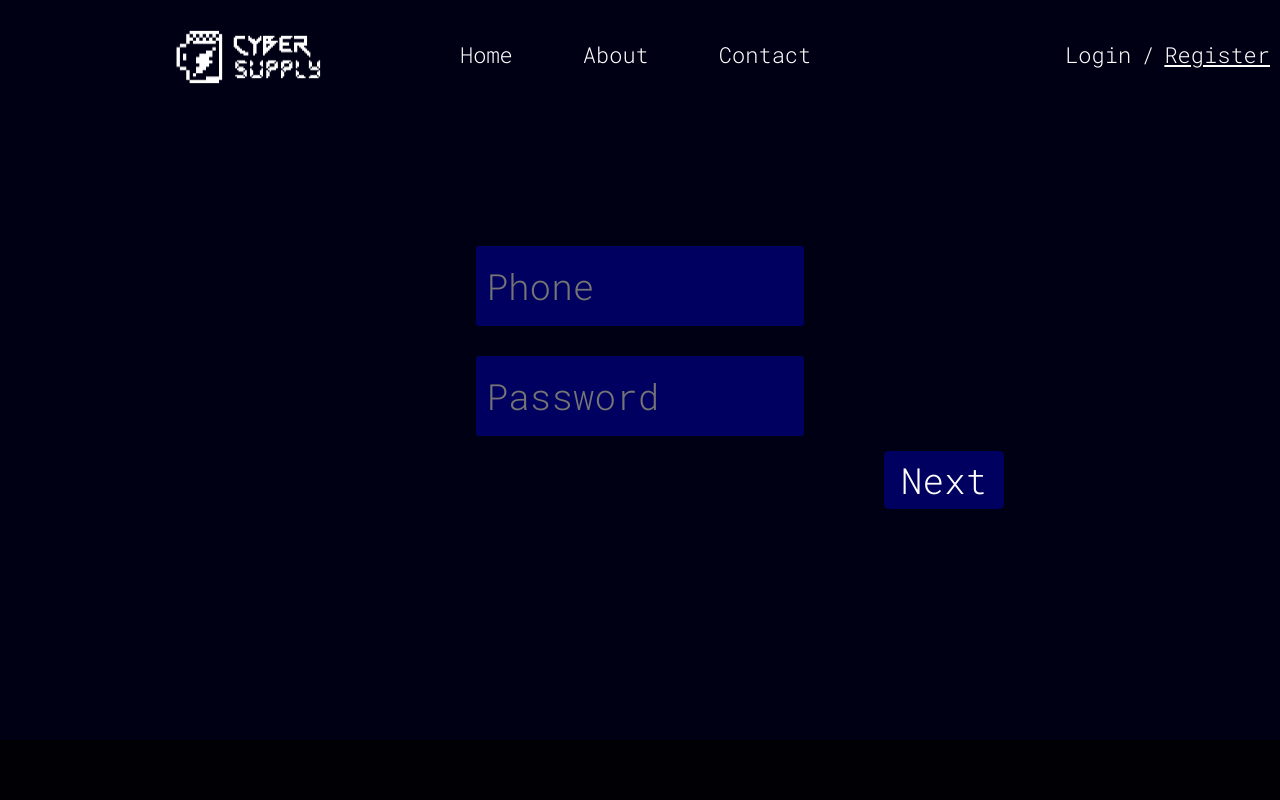
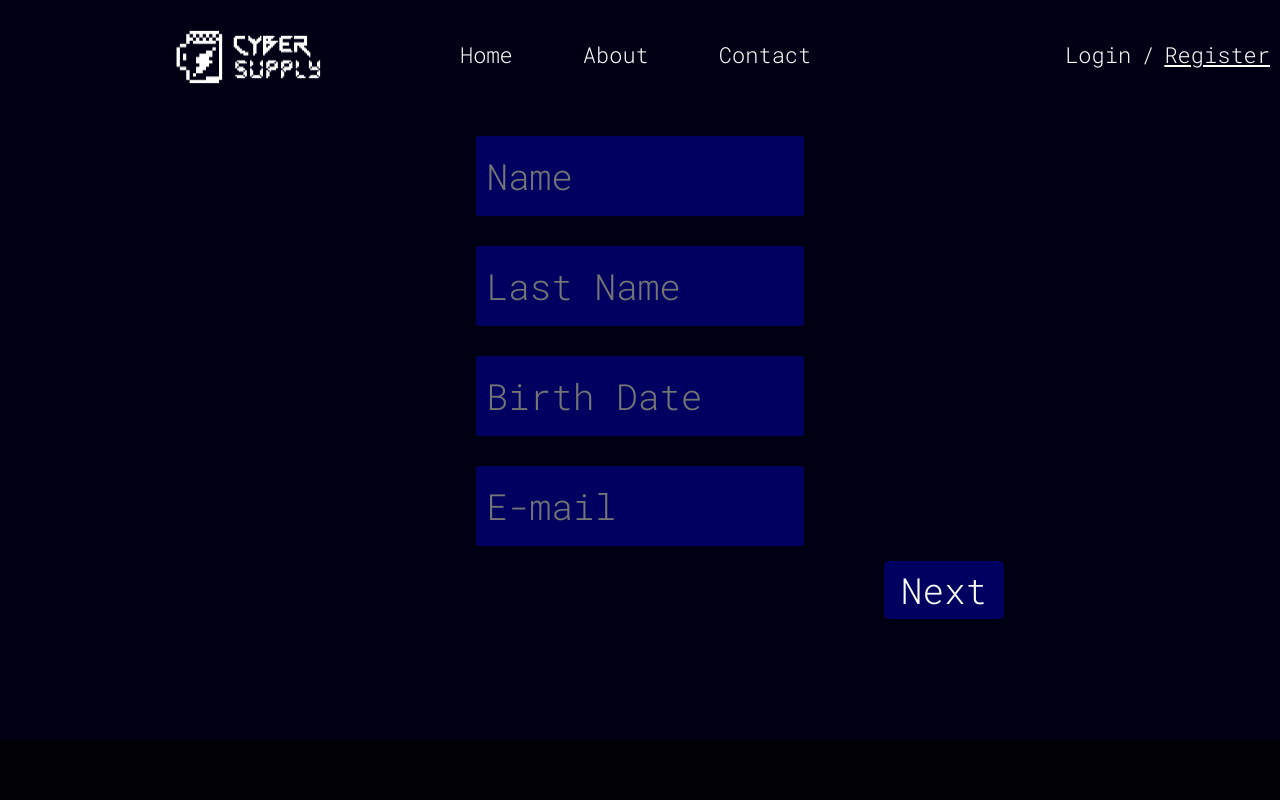
Before and after one commit to LeviAndre/cybersupply, a React (Create React App) app: page /register in a window 1280 px wide. Shown: the top 800 px of the page. Built offline with nearby package versions, Linux system fonts and the light colour scheme.

Commit message:
register v0.02

```diff
--- a/src/components/Register/AccountData.jsx
+++ b/src/components/Register/AccountData.jsx
@@ -1,10 +1,21 @@
+import { useContext, useState } from "react";
 import { TextField, Button, Container } from "./styled.jsx";
 
-function AccountData() {
+function AccountData({onData}) {
+    const [phone, setPhone] = useContext("");
+    const [password, setPassword] = useContext("");
     return (
-        <Container>
-            <TextField id="phone" type="text" placeholder="Phone" />
-            <TextField id="password" type="text" placeholder="Password"/>
+        <Container onSubmit={(event) => {
+            event.preventDefault();
+            onData({phone, password});
+        }}>
+            <TextField
+            value={phone}
+            onChange={(event) =>{ setPhone(event.target.value)}}
+            id="phone" type="text" placeholder="Phone" />
+            <TextField
+            value={password}
+            onChange={(event) =>{ setPassword(event.target.value)}}id="password" type="text" required placeholder="Password"/>
             <Button>Next</Button>
         </Container>
     )
--- a/src/components/Register/Form.jsx
+++ b/src/components/Register/Form.jsx
@@ -1,27 +1,31 @@
+import { useState } from "react";
 import AccountData from "./AccountData";
 import PersonalData from "./PersonalData"
 import ProfessionalData from "./ProfessionalData";
 
-function Form() {
-    const currentStage = 2;
-    return (
-        <>
-            {currentForm(currentStage)}
-        </>
-    );
+function Form({ onData, CPFvalidate }) {
+    const [currentStage, setCurrentStage] = useState(0);
+    const [pickedData, setPickedData] = useState({});
+
+    const currentForm = [
+    <PersonalData onData={next} />,
+    <ProfessionalData onData={next} />,
+    <AccountData onData={onData} />,
+    <p>Thx for submit!</p>
+    ];
+
+    function pickingData(data) {
+        setPickedData({...pickedData, ...data});
+        next();
+    }
+
+    function next(){
+            setCurrentStage(currentStage+1);
+    }
+
+    return <>{currentForm[currentStage]}</>;
+
 }
 
-function currentForm(current) {
-    switch(current) {
-        case 0:
-            return <PersonalData />;
-        case 1:
-            return <ProfessionalData />;
-        case 2:
-            return <AccountData />;
-        default:
-            return <p>Erro ao selecionar formulário.</p>;
-    }
-}
 
 export default Form;
--- a/src/components/Register/PersonalData.jsx
+++ b/src/components/Register/PersonalData.jsx
@@ -1,12 +1,38 @@
+import { useState } from "react";
+
 import { TextField, Button, Container } from "./styled.jsx";
 
-function PersonalData() {
+function PersonalData({onData}) {
+    const [name, setName] = useState("");
+    const [lastName, setLastName] = useState("");
+    const [birth, setBirth] = useState("");
+    const [email, setEmail] = useState("");
+
     return (
-        <Container>
-            <TextField id="name" type="text" placeholder="Name" />
-            <TextField id="lastName" type="text" placeholder="Last Name"/>
-            <TextField id="birth" type="text" placeholder="Birth Date"/>
-            <TextField id="email" type="text" placeholder="E-mail"/>
+        <Container onSubmit={(event) => {
+            event.preventDefault();
+            onData({name, lastName, birth, email});
+        }}>
+            <TextField
+            value={name}
+            onChange={(event) =>{ setName(event.target.value)}}
+            id="name" type="text" required placeholder="Name" />
+
+            <TextField
+            value={lastName}
+            onChange={(event) =>{ setLastName(event.target.value)}}
+            id="lastName" type="text" required placeholder="Last Name"/>
+
+            <TextField
+            value={birth}
+            onChange={(event) =>{ setBirth(event.target.value)}}
+            id="birth" type="text" required placeholder="Birth Date"/>
+
+            <TextField
+            value={email}
+            onChange={(event) =>{ setEmail(event.target.value)}}
+            id="email" type="email" required placeholder="E-mail"/>
+
             <Button>Next</Button>
         </Container>
     )
--- a/src/components/Register/ProfessionalData.jsx
+++ b/src/components/Register/ProfessionalData.jsx
@@ -1,11 +1,32 @@
+import { useState } from "react";
+
 import { TextField, Button, Container } from "./styled.jsx";
 
-function ProfessionalData() {
+function ProfessionalData({onData}) {
+    const [area, setArea] = useState("");
+    const [available, setAvailable] = useState("");
+    const [nickname, setNickname] = useState("");
+
     return (
-        <Container>
-            <TextField id="area" type="text" placeholder="Area" />
-            <TextField id="available" type="text" placeholder="Available"/>
-            <TextField id="nickname" type="text" placeholder="Nickname"/>
+        <Container onSubmit={(event) => {
+            event.preventDefault();
+            onData({area, available, nickname});
+        }}>
+            <TextField
+            value={area}
+            onChange={(event) =>{ setArea(event.target.value)}}
+            id="area" type="text" placeholder="Area" />
+
+            <TextField
+            value={available}
+            onChange={(event) =>{ setAvailable(event.target.value)}}
+            id="available" type="text" required placeholder="Available"/>
+
+            <TextField
+            value={nickname}
+            onChange={(event) =>{ setNickname(event.target.value)}}
+            id="nickname" type="text" required placeholder="Nickname"/>
+
             <Button>Next</Button>
         </Container>
     )
--- a/src/components/Register/styled.jsx
+++ b/src/components/Register/styled.jsx
@@ -2,7 +2,7 @@ import React from "react";
 import ReactDOM from "react-dom";
 import styled from "styled-components";
 
-export const Container = styled.div`
+export const Container = styled.form`
     width: 40%;
     min-height: 600px;
     margin: 0 auto;
```
Also changed, not shown: src/components/Register/formContext.jsx (added).
